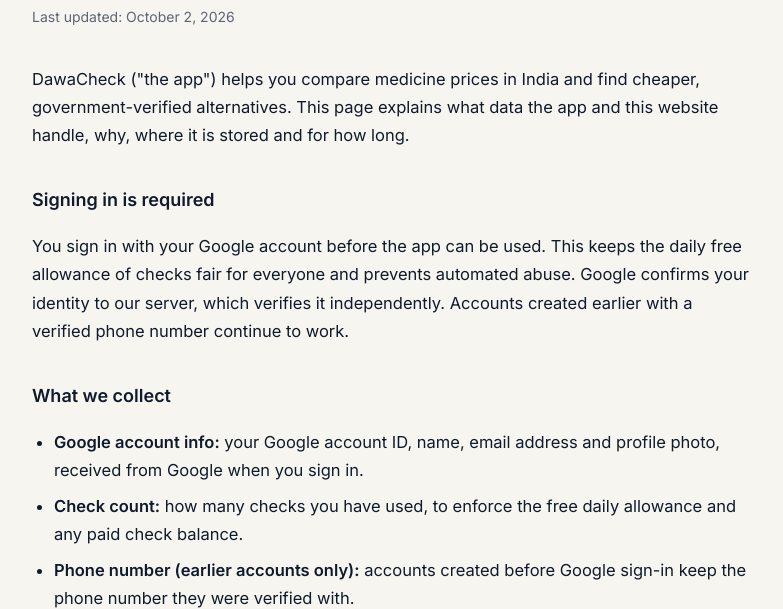
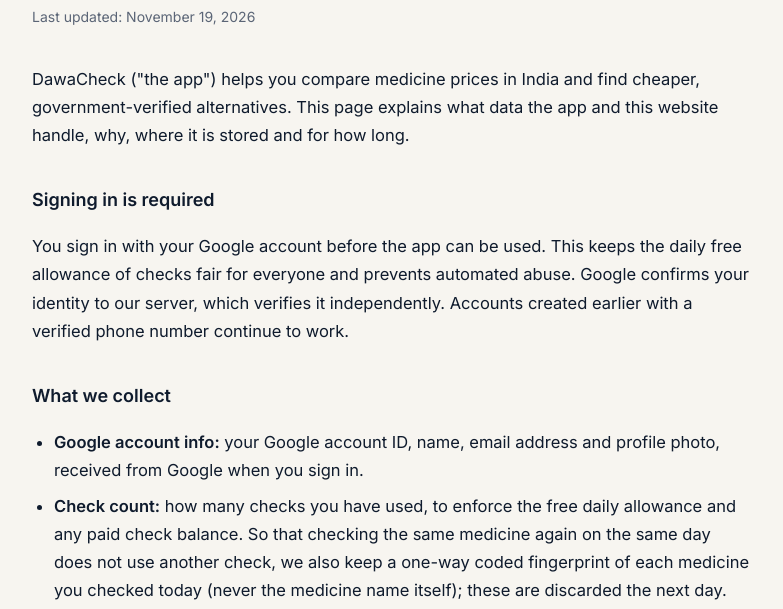
Before and after one commit to sainisourabh1-oss/dawacheck-web, a plain HTML site: page privacy.html in a window 1280 px wide. Shown: the part 166-775 px from the top of the page, without its empty margins (248-1031 px from the left). Drawn offline with Linux system fonts and the light colour scheme.

Commit message:
Privacy: disclose the daily one-way fingerprints that make same-day repeat checks free
Co-Authored-By: Claude Opus 5.5 <noreply@anthropic.com>

```diff
--- a/privacy.html
+++ b/privacy.html
@@ -41,14 +41,14 @@ footer{border-top:1px solid var(--line);padding:28px 0 48px;color:var(--muted);f
 </div></header>
 <main><div class="wrap">
 <h1>Privacy Policy</h1>
-<p class="updated">Last updated: October 2, 2026</p>
+<p class="updated">Last updated: November 19, 2026</p>
 <p>DawaCheck ("the app") helps you compare medicine prices in India and find cheaper, government-verified alternatives. This page explains what data the app and this website handle, why, where it is stored and for how long.</p>
 <h2>Signing in is required</h2>
 <p>You sign in with your Google account before the app can be used. This keeps the daily free allowance of checks fair for everyone and prevents automated abuse. Google confirms your identity to our server, which verifies it independently. Accounts created earlier with a verified phone number continue to work.</p>
 <h2>What we collect</h2>
 <ul>
   <li><strong>Google account info:</strong> your Google account ID, name, email address and profile photo, received from Google when you sign in.</li>
-  <li><strong>Check count:</strong> how many checks you have used, to enforce the free daily allowance and any paid check balance.</li>
+  <li><strong>Check count:</strong> how many checks you have used, to enforce the free daily allowance and any paid check balance. So that checking the same medicine again on the same day does not use another check, we also keep a one-way coded fingerprint of each medicine you checked today (never the medicine name itself); these are discarded the next day.</li>
   <li><strong>Phone number (earlier accounts only):</strong> accounts created before Google sign-in keep the phone number they were verified with.</li>
   <li><strong>Search queries:</strong> when you search for a medicine by name, that text is sent to our server to look up prices.</li>
   <li><strong>Photos (camera/gallery scan):</strong> when you use the scan feature, the photo is sent securely (HTTPS) to our server, which forwards it to Google's Gemini AI to identify the medicine. DawaCheck does not store the photo after the request completes.</li>
```
